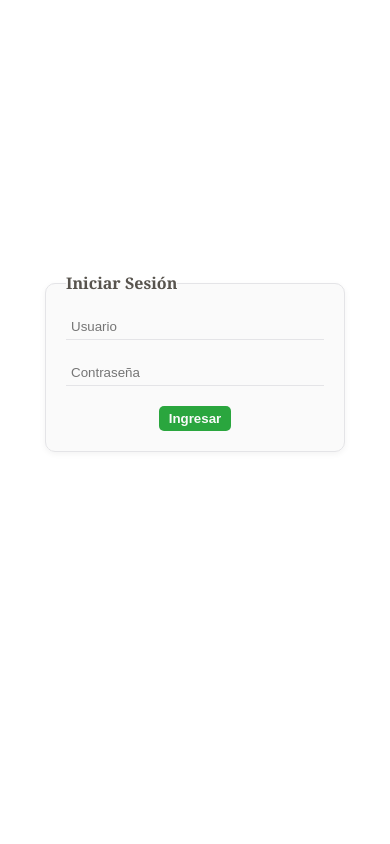
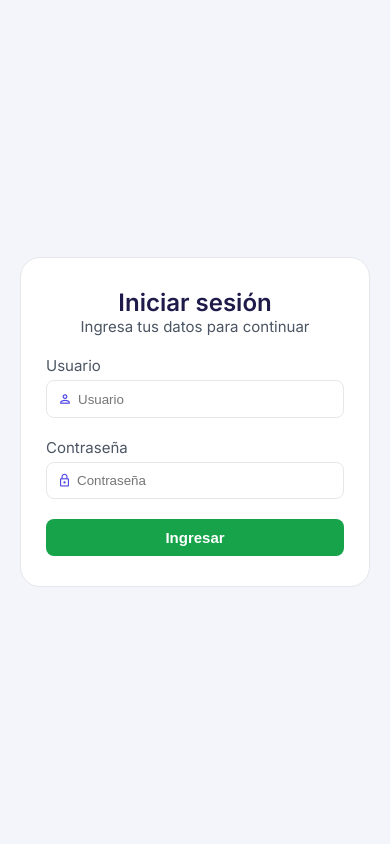
Before and after one commit to sk8duver-a11y/simple-pos-php, a PHP site: page /login.php in a window 390 px wide. Run offline with PHP 8.4, Linux system fonts and the light colour scheme.

Commit message:
Agregar estilos y estructura a la interfaz, incluyendo navegación mejorada y diseño responsivo para las páginas de inicio y login.

```diff
--- /dev/null
+++ b/assets/css/global.css
@@ -0,0 +1,12 @@
+* {
+    margin: 0;
+    padding: 0;
+    box-sizing: border-box;
+}
+
+body {
+    background-color: var(--white-bg2);
+    display: flex;
+    height: 100vh;
+    font-family: Inter, system-ui, -apple-system, "Segoe UI", Roboto, sans-serif;
+}
--- /dev/null
+++ b/assets/css/login.css
@@ -0,0 +1,162 @@
+@import url("https://fonts.googleapis.com/css2?family=Inter:wght@400;500;600&display=swap");
+/* ==========================
+   RESET
+========================== */
+
+* {
+    margin: 0;
+    padding: 0;
+    box-sizing: border-box;
+}
+
+/* ==========================
+   VARIABLES
+========================== */
+
+:root {
+    /* ---------- Nombres originales de tu styles.css (con colores nuevos) ---------- */
+    --white-bg1: #ffffff;
+    /* tarjetas, menú lateral */
+    --white-bg2: #f4f5fb;
+    /* fondo general de la página */
+    --white-bg3: #e5e7eb;
+    /* bordes y divisores */
+
+    --yellow-btn: #f59e0b;
+    /* editar */
+    --red-btn: #dc2626;
+    /* eliminar, cancelar */
+    --green-btn: #16a34a;
+    /* agregar, vender, descargar */
+    --blue-btn: #4f46e5;
+    /* ahora índigo: títulos, acento principal */
+
+    --black: #1e1b4b;
+    /* texto principal */
+    --gray: #4b5563;
+    /* texto secundario, etiquetas */
+
+    /* ---------- Índigo (color principal) ---------- */
+    --indigo: #4f46e5;
+    /* ítem activo, total de venta, foco */
+    --indigo-dark: #4338ca;
+    /* hover, encabezados de tabla, textos de acento */
+    --indigo-accent: #6366f1;
+    /* íconos de búsqueda, calendario y flechas */
+    --indigo-tint: #eef2ff;
+    /* encabezado de tabla, badges, hover suave */
+    --indigo-border: #c7d2fe;
+    /* borde de botones secundarios (Cancelar) */
+    --indigo-row: #fafaff;
+    /* hover de filas */
+
+    /* ---------- Verde (confirmar, ganancia, contado) ---------- */
+    --verde: #16a34a;
+    --verde-dark: #15803d;
+    /* hover */
+    --verde-tint: #dcfce7;
+    /* tarjeta Cambio / Ganancia, badge CONTADO */
+    --verde-text: #166534;
+
+    /* ---------- Rojo (cancelar, eliminar) ---------- */
+    --rojo: #dc2626;
+    --rojo-tint: #fee2e2;
+    /* botón Eliminar, Cerrar sesión, "X" */
+    --rojo-hover: #fecaca;
+    --rojo-border: #fca5a5;
+    /* borde de Cancelar Venta */
+    --rojo-text: #b91c1c;
+
+    /* ---------- Ámbar (editar, pendiente) ---------- */
+    --ambar-tint: #fef3c7;
+    --ambar-text: #92400e;
+
+    /* ---------- Neutros ---------- */
+    --borde: #e5e7eb;
+    --divisor: #f3f4f6;
+    /* línea entre filas */
+    --texto: #374151;
+    /* texto de celdas */
+    --texto-suave: #6b7280;
+    /* códigos, etiquetas pequeñas */
+    --texto-placeholder: #9ca3af;
+}
+
+/* ---------- Login ---------- */
+#login-puntoVenta {
+    background-color: var(--white-bg1);
+    border: 1px solid var(--white-bg3);
+    margin: auto;
+    padding: 30px 25px;
+    border-radius: 20px;
+    width: 350px;
+}
+
+h2 {
+    color: var(--black);
+    font-weight: bold;
+    text-align: center;
+}
+
+p {
+    color: var(--gray);
+    font-size: 15px;
+    text-align: center;
+}
+
+#campos-login {
+    margin: 20px 0;
+}
+
+#campo {
+    display: flex;
+    flex-direction: column;
+    margin: 20px 0;
+}
+
+label {
+    color: var(--gray);
+    margin-bottom: 5px;
+    font-size: 15px
+}
+
+.icono-usuario {
+    display: flex;
+    flex-direction: row;
+    padding: 10px;
+    border: 1px solid var(--white-bg3);
+    border-radius: 8px;
+}
+
+.icono-usuario:focus-within {
+    border: 1px solid var(--indigo);
+    box-shadow: 0 0 0 3px rgba(99, 102, 241, 0.25);
+}
+
+.material-symbols-outlined {
+    color: var(--indigo);
+}
+
+input {
+    color: var(--gray);
+    outline: none;
+    border: none;
+    margin-left: 5px;
+}
+
+.btn-agregar {
+    width: 100%;
+    background-color: var(--verde);
+    border: none;
+    border-radius: 8px;
+    padding: 10px;
+    color: var(--white-bg1);
+    font-weight: bold;
+    font-size: 15px;
+    cursor: pointer;
+    transition: 0 5px 0 5px;
+}
+
+.btn-agregar:hover {
+    transform: translateY(-2px);
+}
--- a/index.php
+++ b/index.php
@@ -9,7 +9,11 @@ include "session.php";
     <meta charset="UTF-8">
     <meta name="viewport" content="width=device-width, initial-scale=1.0">
     <title>Punto Venta - Vender</title>
-    <link rel="stylesheet" href="assets/css/styles.css">
+    <!-- <link rel="stylesheet" href="assets/css/styles.css"> -->
+    <link rel="stylesheet" href="assets/css/global.css">
+    <link rel="stylesheet" href="assets/css/global.css">
+    <link rel="stylesheet" href="assets/css/header.css">
+    <link rel="stylesheet" href="https://fonts.googleapis.com/css2?family=Material+Symbols+Outlined:opsz,wght,FILL,GRAD@24,400,0,0&icon_names=shopping_cart,package_2,group,receipt,bar_chart,manage_accounts" />
 </head>
 
 <body>
--- a/login.php
+++ b/login.php
@@ -5,17 +5,37 @@
     <meta charset="UTF-8">
     <meta name="viewport" content="width=device-width, initial-scale=1.0">
     <title>Punto Venta - Login</title>
-    <link rel="stylesheet" href="assets/css/styles.css">
+    <!-- <link rel="stylesheet" href="assets/css/styles.css"> -->
+    <link rel="stylesheet" href="assets/css/global.css">
+    <link rel="stylesheet" href="assets/css/login.css">
+    <link rel="stylesheet" href="https://fonts.googleapis.com/css2?family=Material+Symbols+Outlined:opsz,wght,FILL,GRAD@20,400,0,0&icon_names=lock,person" />
 </head>
 
 <body>
     <form id="login-puntoVenta">
-        <fieldset id="fieldset-login">
-            <legend>Iniciar Sesión</legend>
-            <input type="text" id="usuario" placeholder="Usuario" required>
-            <input type="password" id="password" placeholder="Contraseña" autocomplete="off" required>
+        <div>
+            <h2>Iniciar sesión</h2>
+            <p>Ingresa tus datos para continuar</p>
+        </div>
+        <div id="campos-login">
+            <div id="campo">
+                <label for="usuario">Usuario</label>
+                <div class="icono-usuario">
+                    <span class="material-symbols-outlined" style="font-size: 16px;">person</span>
+                    <input type="text" id="usuario" placeholder="Usuario" required>
+                </div>
+            </div>
+            <div id="campo">
+                <label for="password">Contraseña</label>
+                <div class="icono-usuario">
+                    <span class="material-symbols-outlined" style="font-size: 15px;">lock</span>
+                    <input type="password" id="password" placeholder="Contraseña" autocomplete="off" required>
+                </div>
+            </div>
+        </div>
+        <div>
             <button type="submit" class="btn-agregar">Ingresar</button>
-        </fieldset>
+        </div>
     </form>
 
     <dialog id="modal-alerta">
```
Also changed, not shown: assets/css/header.css (added, +217 -0 lines), header.php (+39 -8 lines).
